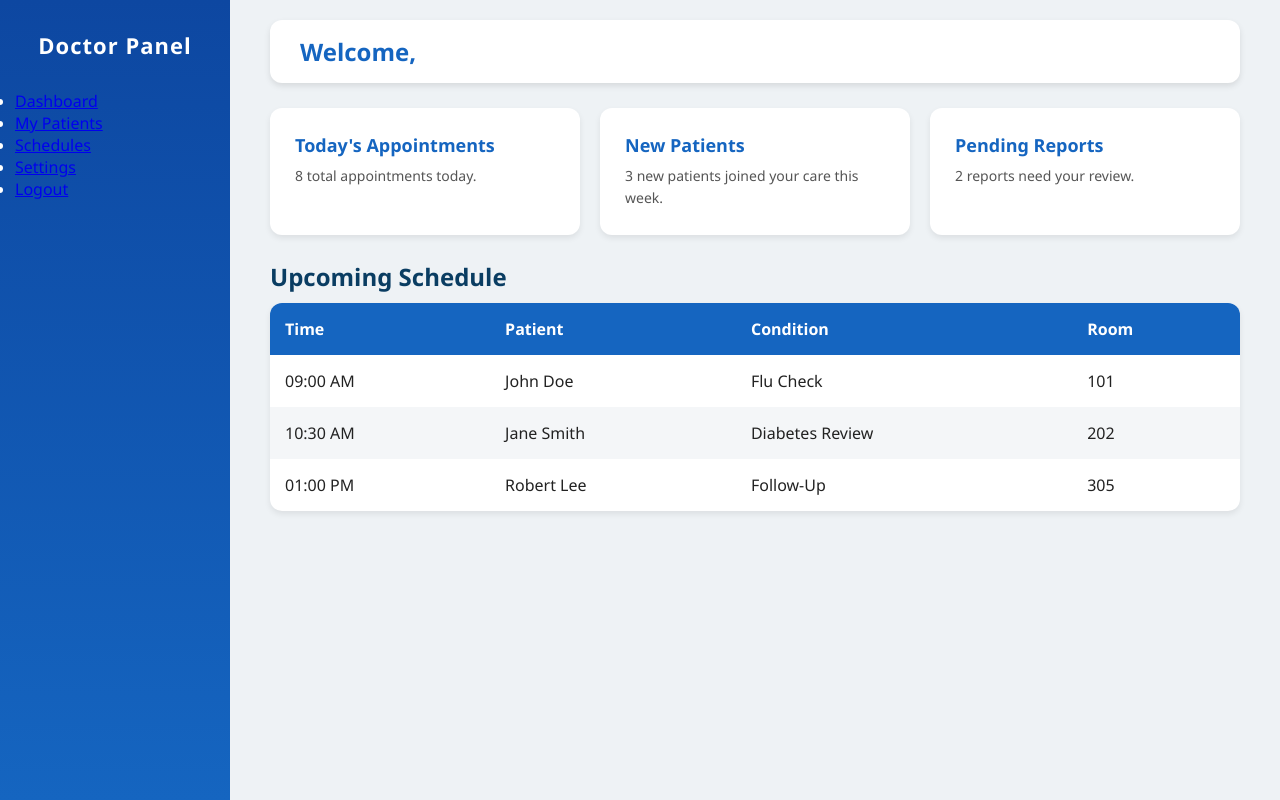
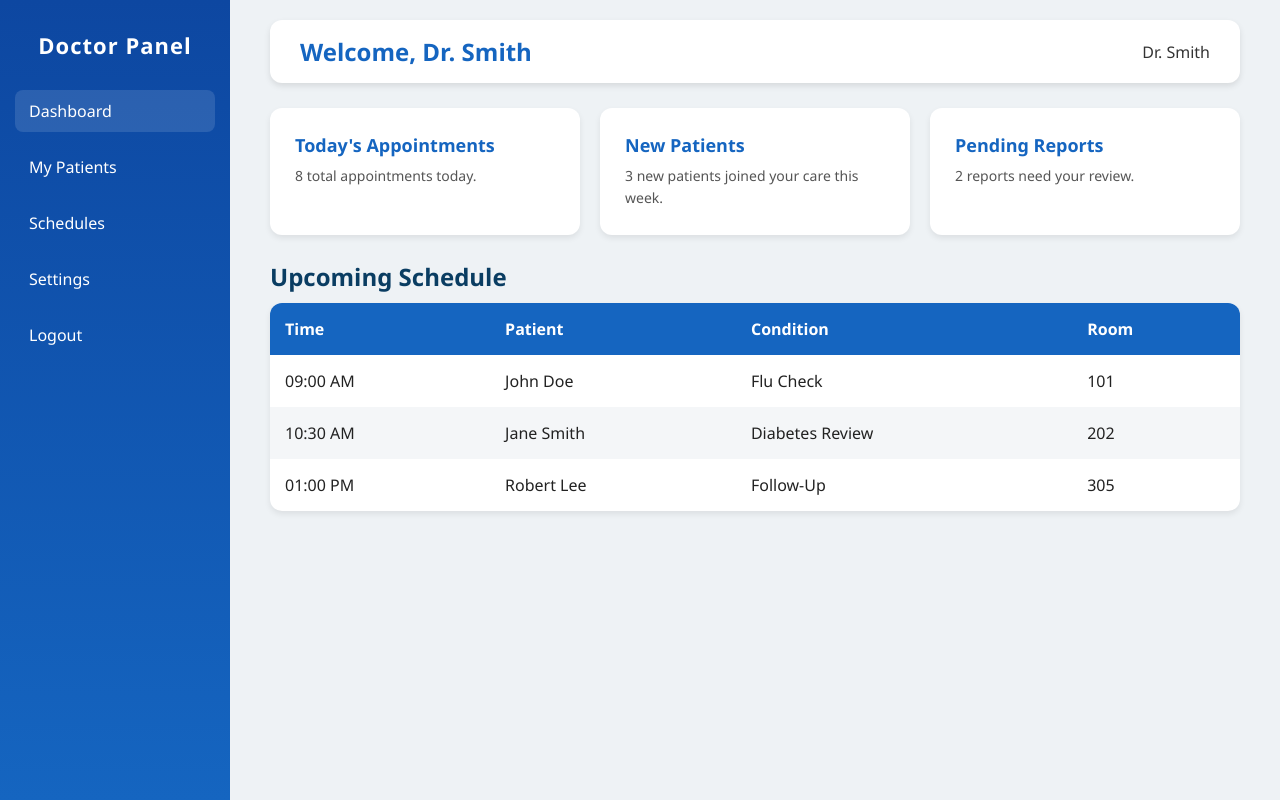
Before and after one commit to Dev-Elly/integrated-doc-page, a plain HTML site: page index.html in a window 1280 px wide. Drawn offline with Linux system fonts and the light colour scheme; files that its build step writes are made by us from their sources.

Commit message:
Update index.html

```diff
--- a/index.html
+++ b/index.html
@@ -1,32 +1,29 @@
 <!DOCTYPE html>
 <html lang="en">
 <head>
-  <meta charset="UTF-8">
-  <meta name="viewport" content="width=device-width, initial-scale=1.0">
+  <meta charset="UTF-8" />
+  <meta name="viewport" content="width=device-width, initial-scale=1.0"/>
   <title>Doctor Dashboard</title>
-  <link rel="stylesheet" href="doctor.css">
-  <style>
-
-  </style>
+  <link rel="stylesheet" href="styles/doctor.css" />
 </head>
 <body>
 
   <div class="sidebar">
-      <h2>Doctor Panel</h2>
-      <ul>
-        <li><a href="index.html" class="active">Dashboard</a></li>
+    <h2>Doctor Panel</h2>
+    <ul class="nav">
+      <li><a href="index.html" class="active">Dashboard</a></li>
         <li><a href="my-patients.html">My Patients</a></li>
         <li><a href="schedule.html">Schedules</a></li>
         <li><a href="settings.html">Settings</a></li>
         <li><a href="login.html">Logout</a></li>
-      </ul>
-    </div>
+    </ul>
+  </div>
 
   <div class="main-content">
     <header>
-      <h1>Welcome, </h1>
+      <h1>Welcome, Dr. Smith</h1>
       <div class="profile">
-        <p class="logged-user"></p>
+        <p>Dr. Smith</p>
       </div>
     </header>
 
@@ -77,6 +74,6 @@
       </tbody>
     </table>
   </div>
+
 </body>
-
 </html>
```
